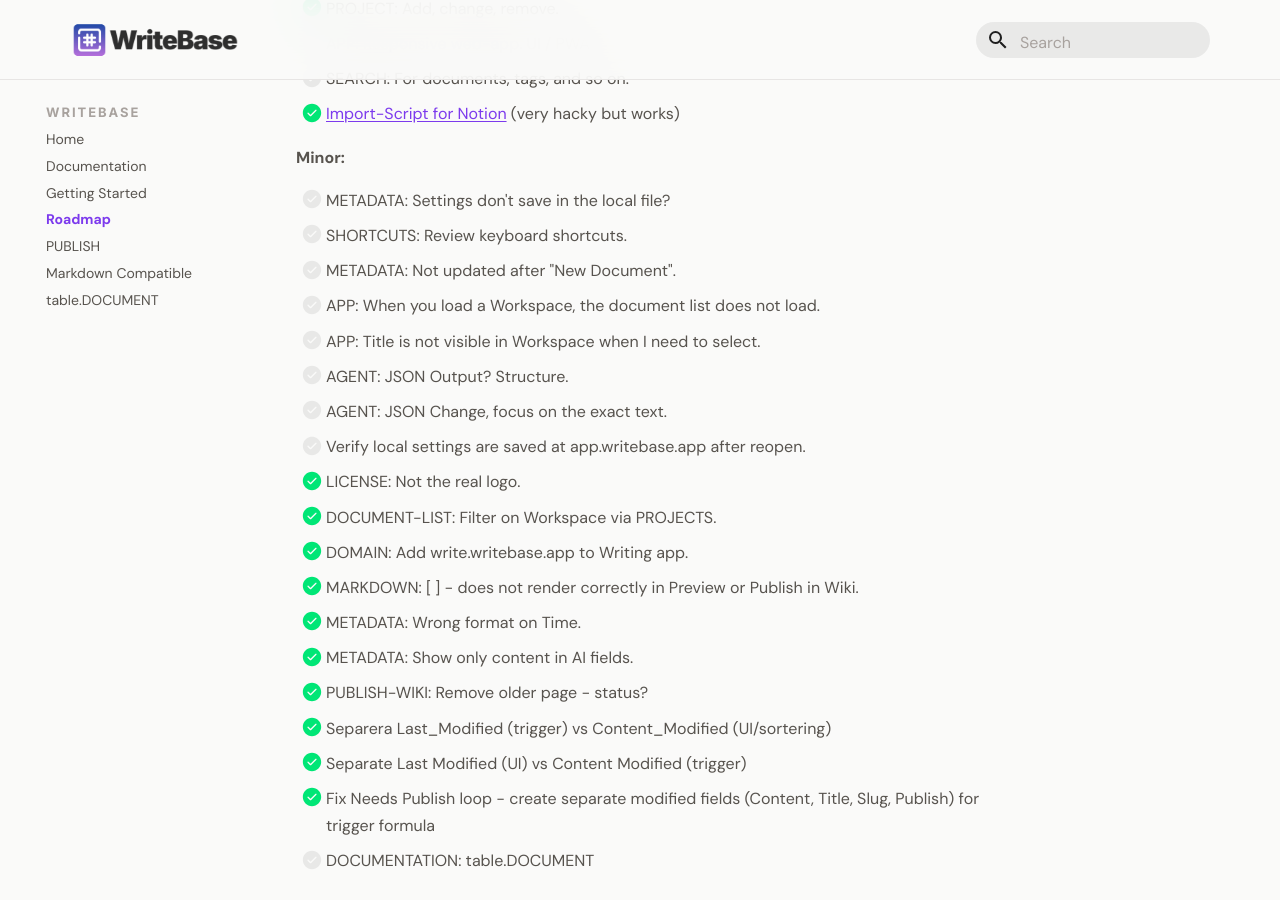
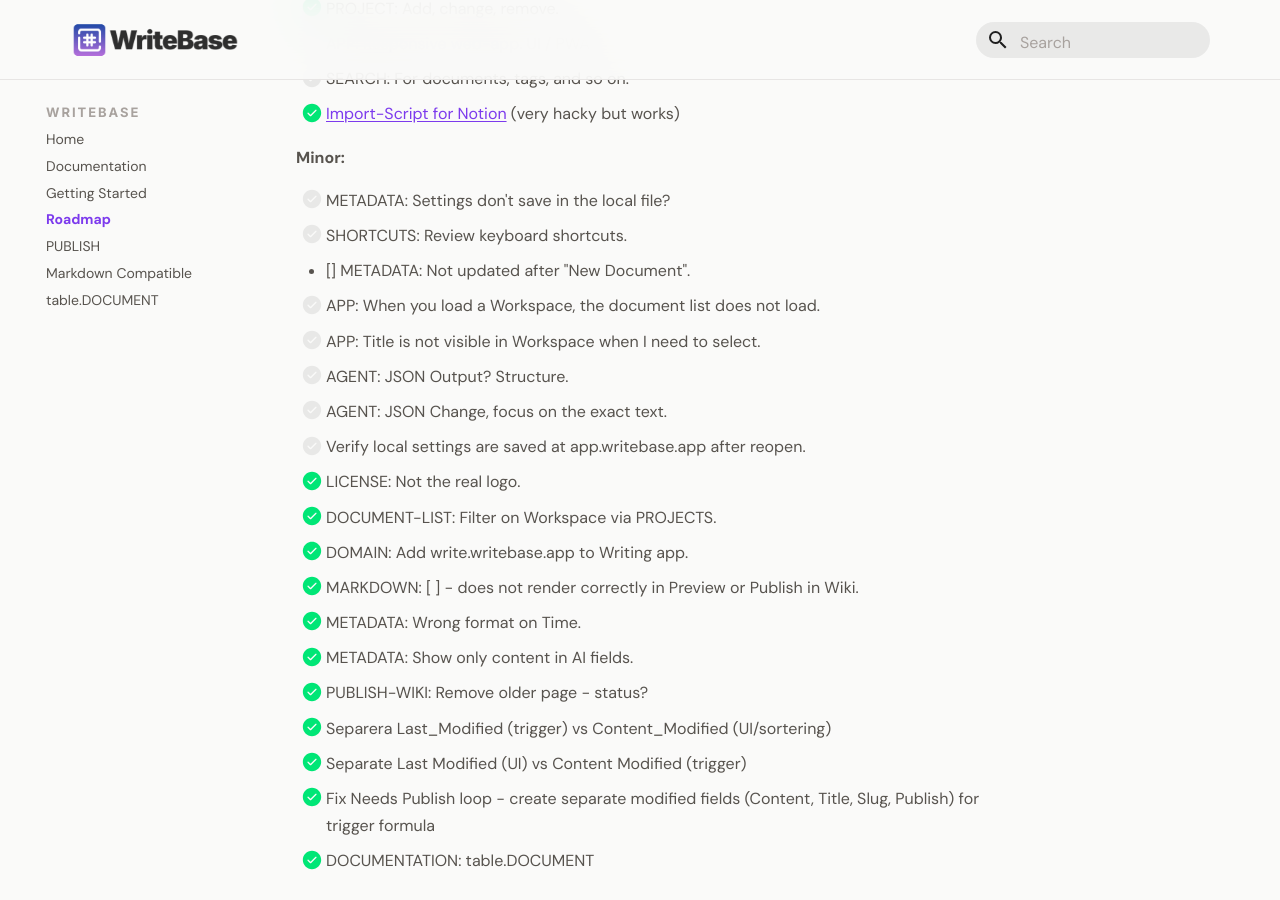
Before and after one commit to larssonhthomas-afk/writebase-docs, an MkDocs documentation site: the page built from docs/009-roadmap.md, in a window 1280 px wide and 900 px high, scrolled down 747 px. Built offline with MkDocs 1.6.1 and Material for MkDocs 9.7.7, drawn with Linux system fonts in a browser that asks for light colours; some web fonts are replaced.

```diff
--- a/docs/009-roadmap.md
+++ b/docs/009-roadmap.md
@@ -36,7 +36,7 @@ This Backlog has a priority 1-3.
 
 - [ ] METADATA: Settings don't save in the local file?
 - [ ] SHORTCUTS: Review keyboard shortcuts.
-- [ ] METADATA: Not updated after "New Document".
+- [] METADATA: Not updated after "New Document".
 - [ ] APP: When you load a Workspace, the document list does not load.
 - [ ] APP: Title is not visible in Workspace when I need to select.
 - [ ] AGENT: JSON Output? Structure.
@@ -53,7 +53,7 @@ This Backlog has a priority 1-3.
 - [x] Separera Last_Modified (trigger) vs Content_Modified (UI/sortering)
 - [x] Separate Last Modified (UI) vs Content Modified (trigger)
 - [x] Fix Needs Publish loop - create separate modified fields (Content, Title, Slug, Publish) for trigger formula
-- [ ] DOCUMENTATION: table.DOCUMENT
+- [x] DOCUMENTATION: table.DOCUMENT
 
 ### Last fixes before Release 1 - Beta (Goal 2026 Q2)
 
```
